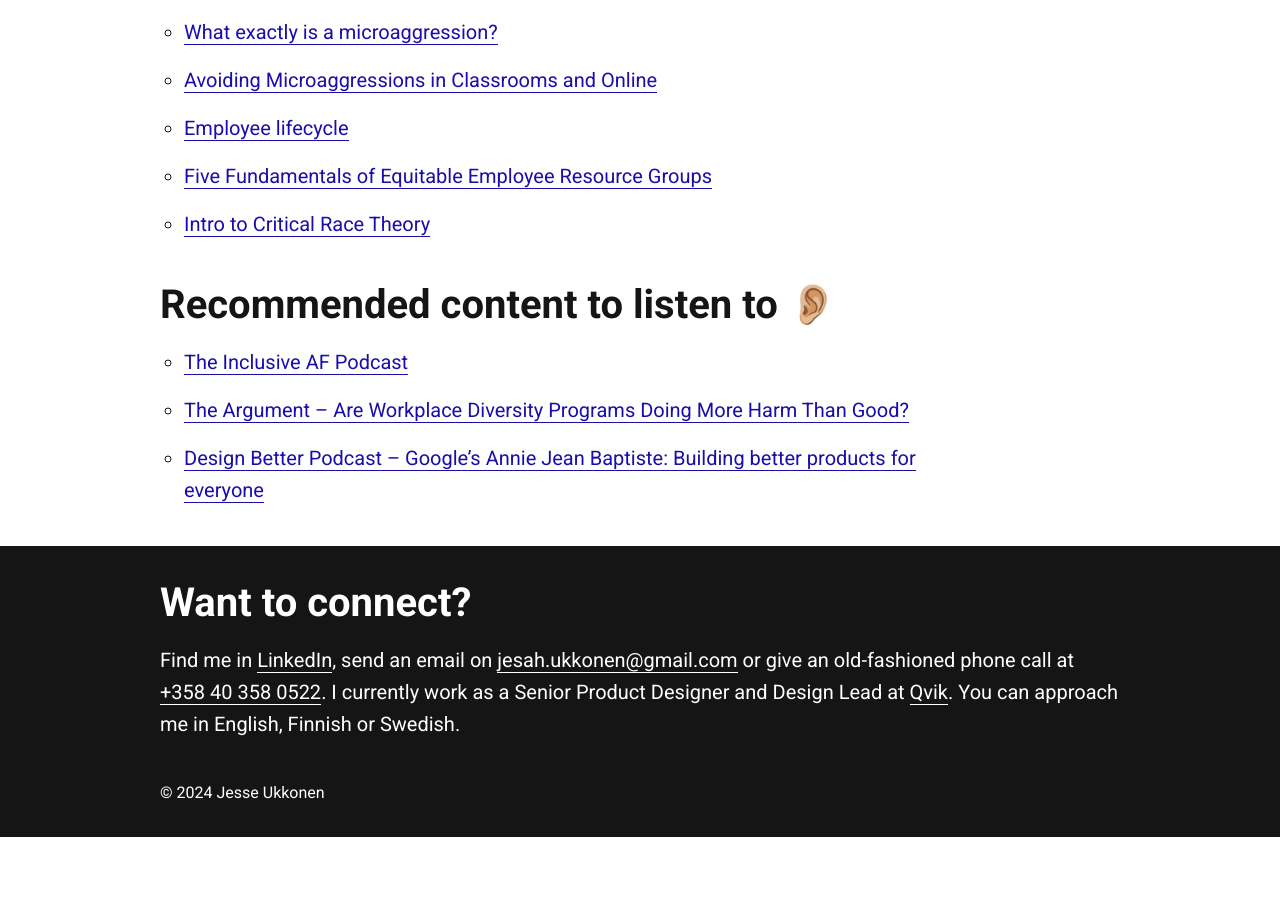
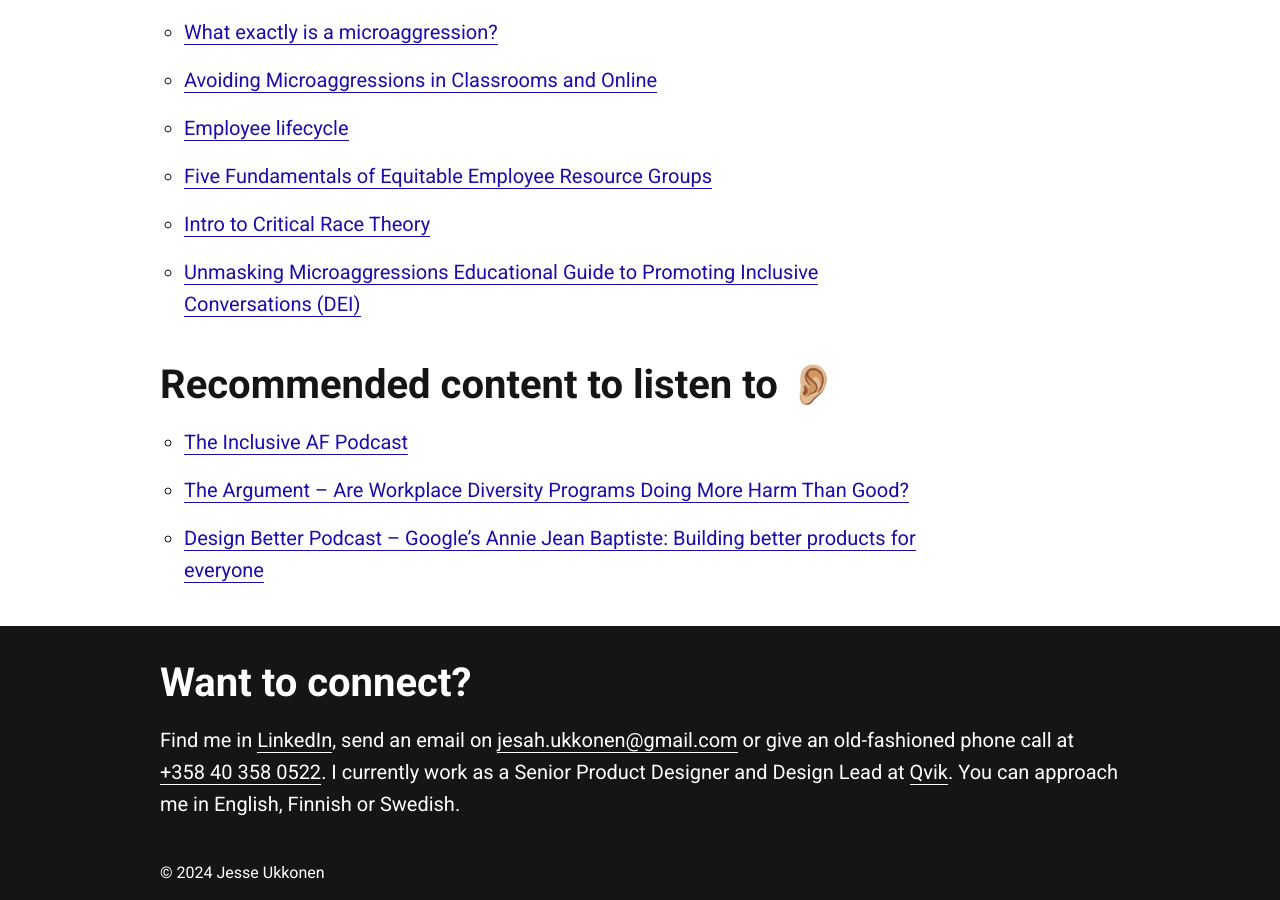
Before and after one commit to jesseu/jesseu.github.io, a Jekyll site: the page built from _posts/2021-08-18-diversity-equity-inclusion-thoughts.md, in a window 1280 px wide and 900 px high, scrolled down 5965 px. Built offline with Jekyll 4.4.1, drawn with Linux system fonts in a browser that asks for light colours; before the commit the page ends 6802 px from its top, so only the background shows below that.

Commit message:
Update 2021-08-18-diversity-equity-inclusion-thoughts.md

```diff
--- a/_posts/2021-08-18-diversity-equity-inclusion-thoughts.md
+++ b/_posts/2021-08-18-diversity-equity-inclusion-thoughts.md
@@ -76,7 +76,8 @@ I organized [a virtual event at Qvik](https://www.meetup.com/qvik-events/events/
 * [Employee lifecycle](https://projectinclude.org/employee_lifecycle){:target="_blank"}
 * [Five Fundamentals of Equitable Employee Resource Groups](https://www.feminuity.org/blog-posts/five-fundamentals-of-equitable-ergs-employee-resource-groups/){:target="_blank"}
 * [Intro to Critical Race Theory](https://www.perlego.com/knowledge/study-guides/what-is-critical-race-theory/){:target="_blank"}
-
+* [Unmasking Microaggressions
+Educational Guide to Promoting Inclusive Conversations (DEI)](https://wordfinderx.com/blog/microaggressions-educational-guide/){:target="_blank"}
 
 ## Recommended content to listen to 👂🏼
 * [The Inclusive AF Podcast](https://www.inclusiveafpodcast.com/){:target="_blank"}
```
